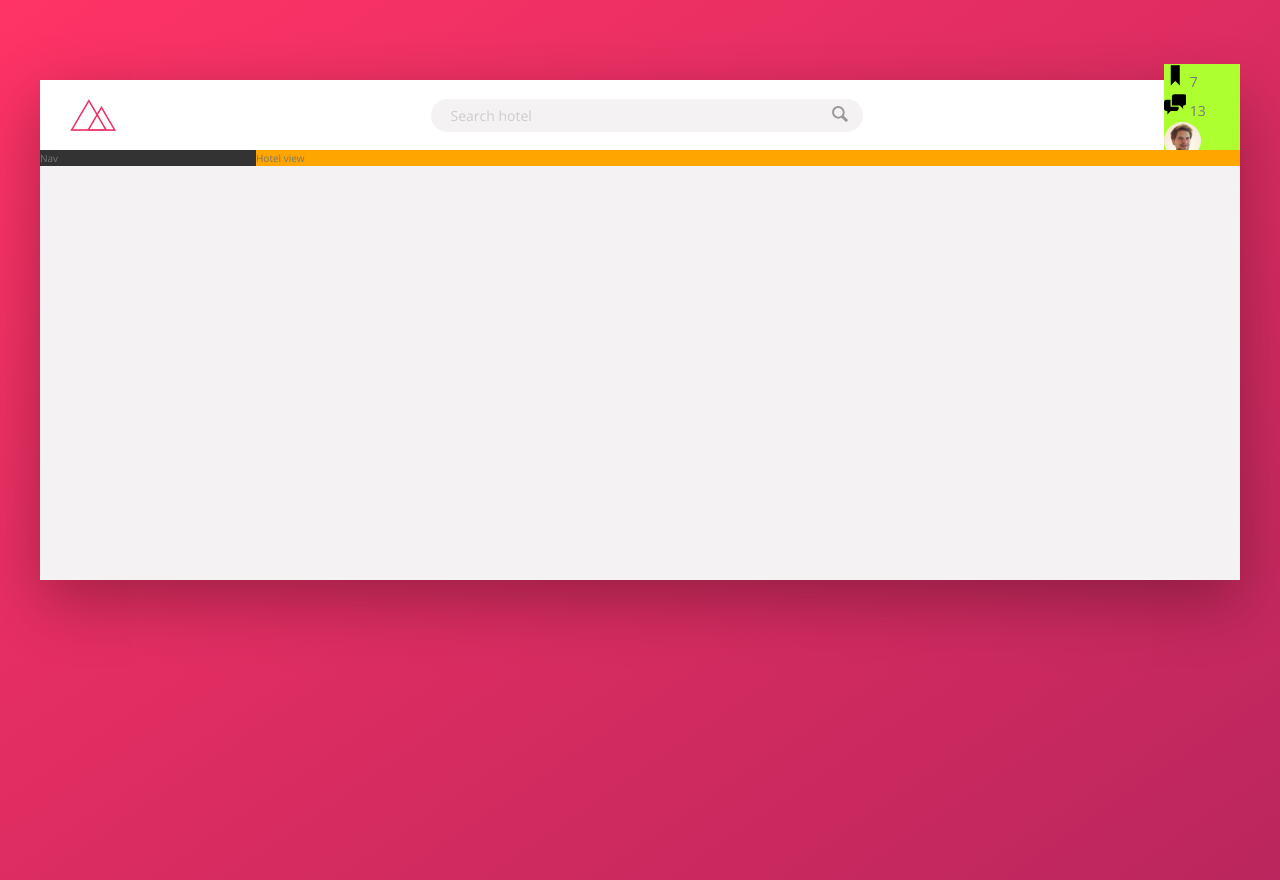
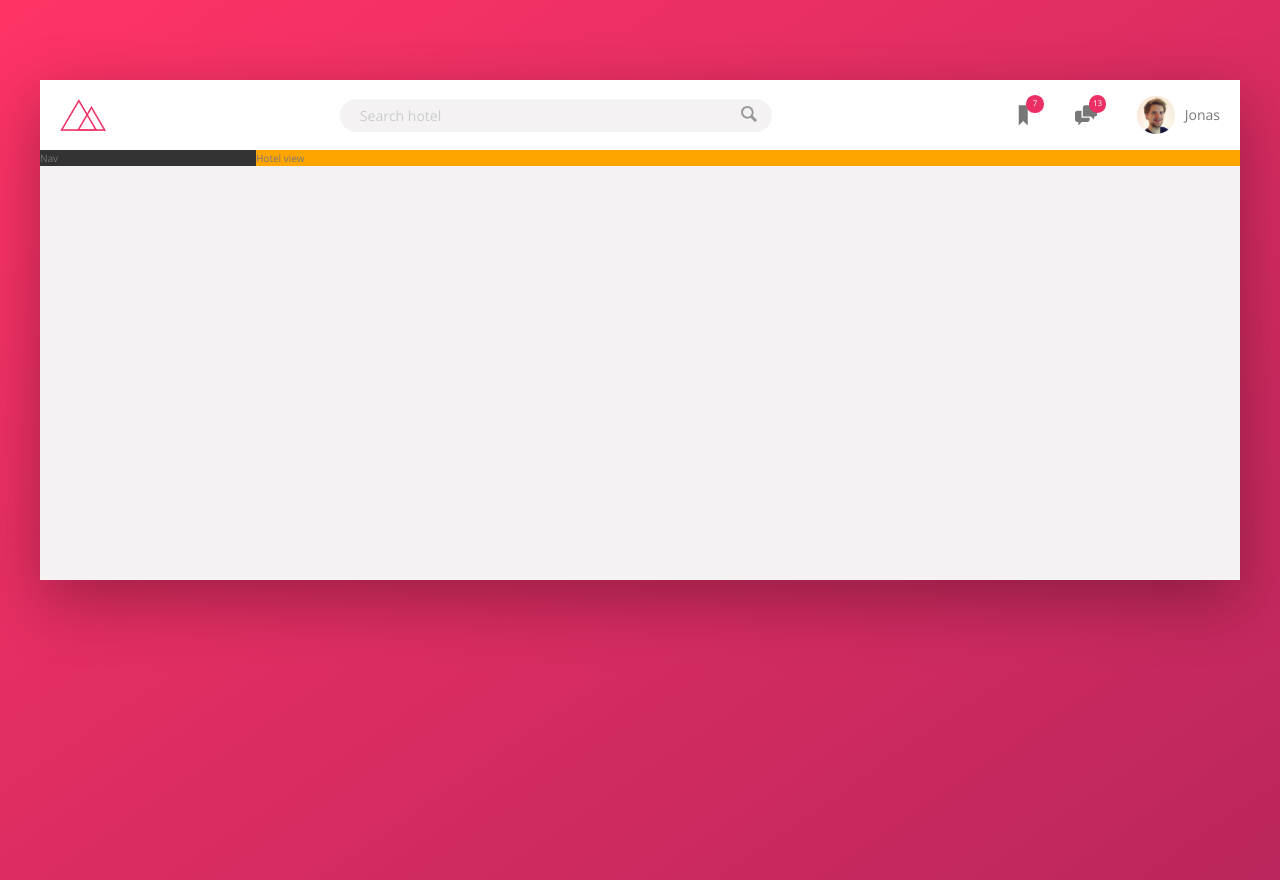
Before and after one commit to sailor95/scss-flex, a website: page index.html in a window 1280 px wide. Drawn offline with nearby package versions, Linux system fonts and the light colour scheme.

Commit message:
Finish navbar

```diff
--- a/sass/_components.scss
+++ b/sass/_components.scss
@@ -2,7 +2,7 @@
 // LOGO
 .logo {
   height: 3.25rem;
-  margin-left: 3rem;
+  margin-left: 2rem;
 }
 
 ////////////////////////////////////////////////////
@@ -65,25 +65,53 @@
 ////////////////////////////////////////////////////
 // USER NAV
 .user-nav {
-  background-color: greenyellow;
+  display: flex;
+  align-self: stretch;
 
-  &__icon-box {}
+  &>* {
+    padding: 0 2rem;
+    cursor: pointer;
+    display: flex;
+    align-items: center;
+  }
+
+  &>*:hover {
+    background-color: var(--color-grey-light-2);
+  }
+
+  &__icon-box {
+    position: relative;
+  }
 
   &__icon {
     height: 2.25rem;
     width: 2.25rem;
+    fill: var(--color-grey-dark-2);
   }
 
-  &__notification {}
+  &__notification {
+    position: absolute;
+    top: 1.5rem;
+    right: 1.1rem;
+    font-size: .8rem;
+    height: 1.75rem;
+    width: 1.75rem;
+    border-radius: 50%;
+    background-color: var(--color-primary);
+    color: #fff;
+
+    display: flex;
+    align-items: center;
+    justify-content: center;
+  }
 
   &__user {}
 
   &__user-photo {
     height: 3.75rem;
     border-radius: 50%;
+    margin-right: 1rem;
   }
-
-  &__user-name {}
 }
 
 ////////////////////////////////////////////////////
```
Also changed, not shown: css/style.css.
